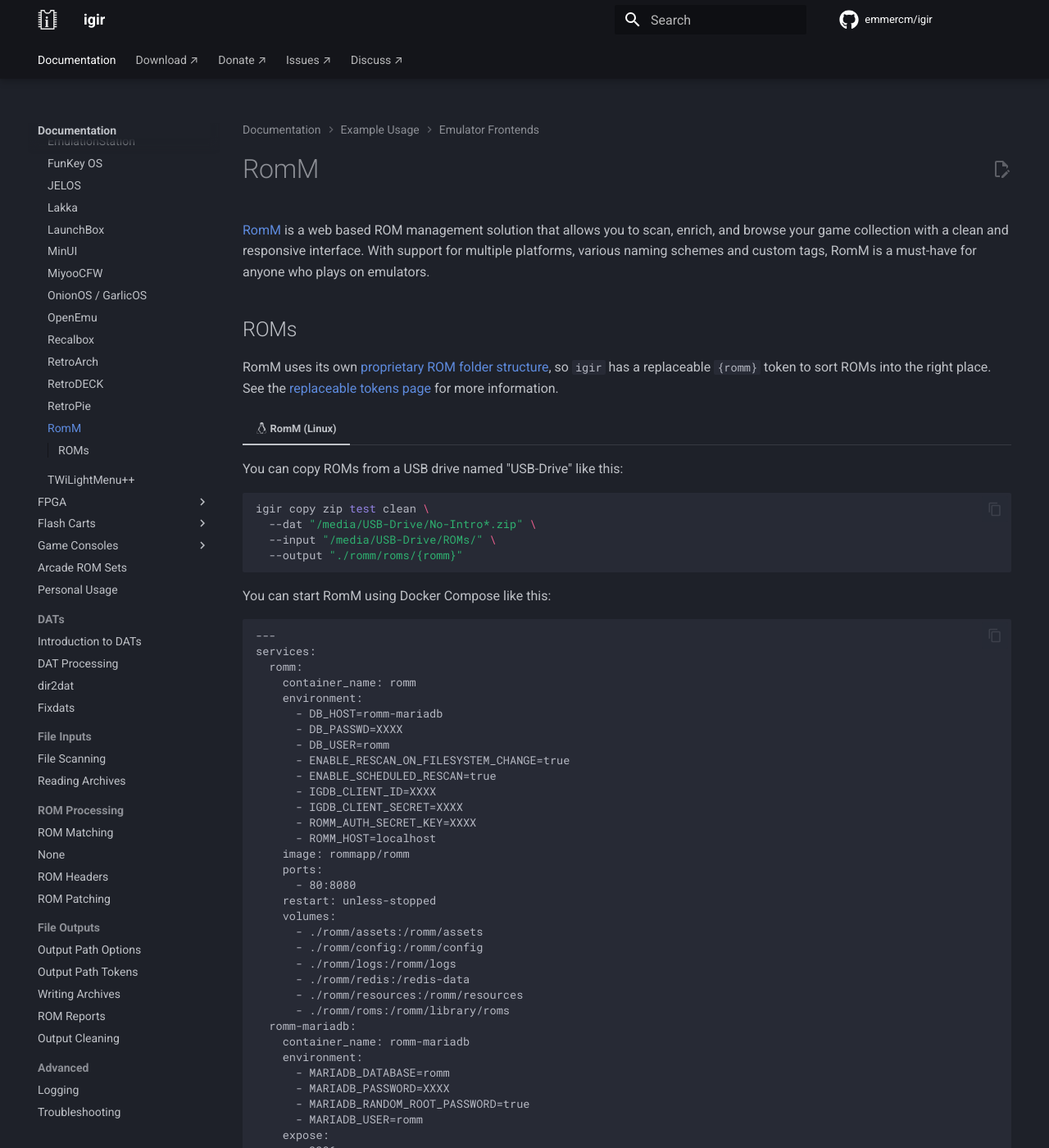
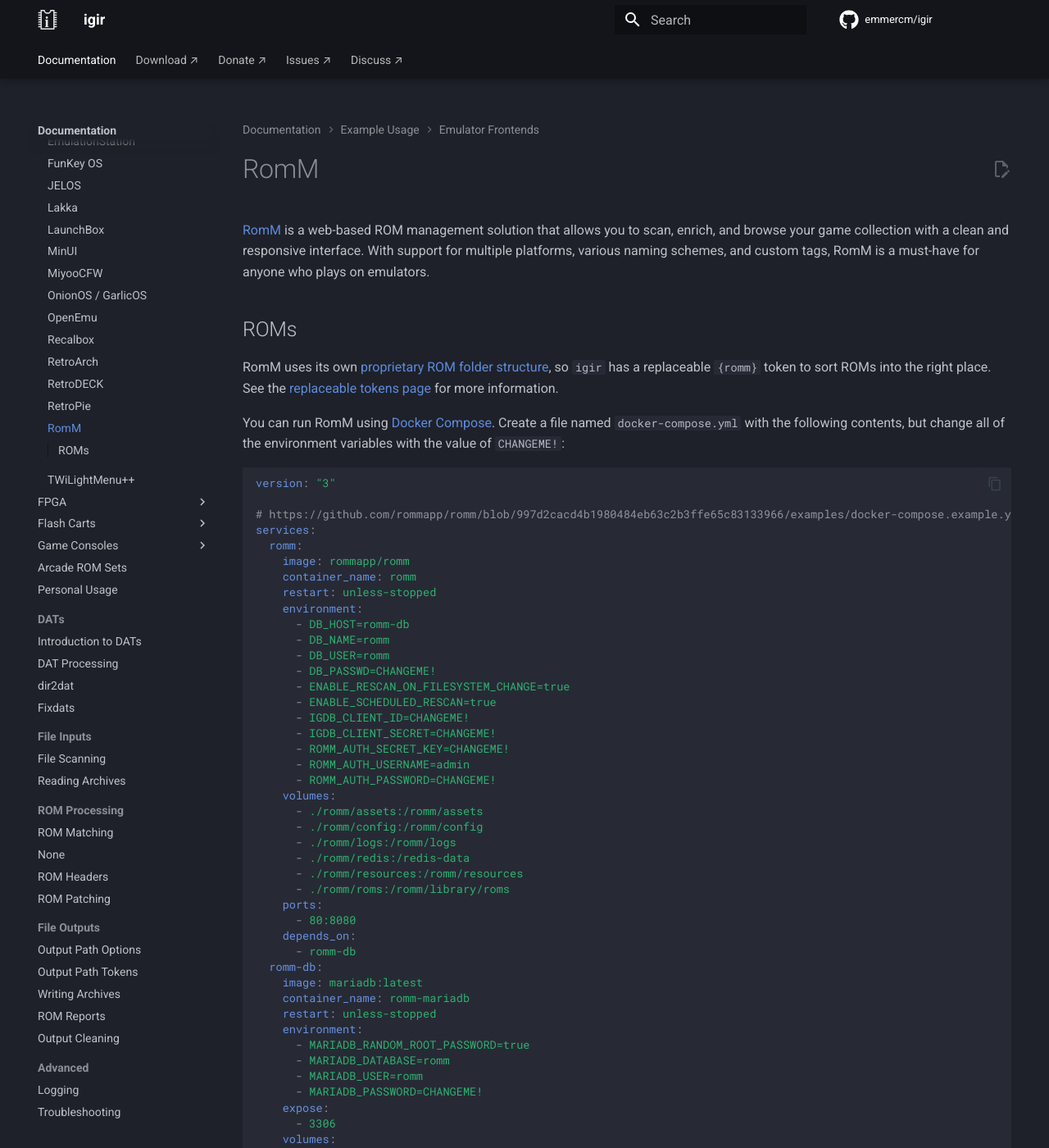
Before and after one commit to emmercm/igir, an MkDocs documentation site: the page built from docs/usage/desktop/romm.md, in a window 1280 px wide and 1400 px high. Shown: the whole window at 82% size. Built offline with MkDocs 1.6.1 and Material for MkDocs 9.7.7, drawn with Linux system fonts in a browser that asks for light colours; comment, search, counter and statistics services are not loaded; some of the changed text lies outside the part shown.

Commit message:
Update romm.md

````diff
--- a/docs/usage/desktop/romm.md
+++ b/docs/usage/desktop/romm.md
@@ -1,61 +1,93 @@
 # RomM
 
-[RomM](https://github.com/rommapp/romm) is a web based ROM management solution that allows you to scan, enrich, and browse your game collection with a clean and responsive interface. With support for multiple platforms, various naming schemes and custom tags, RomM is a must-have for anyone who plays on emulators.
+[RomM](https://github.com/rommapp/romm) is a web-based ROM management solution that allows you to scan, enrich, and browse your game collection with a clean and responsive interface. With support for multiple platforms, various naming schemes, and custom tags, RomM is a must-have for anyone who plays on emulators.
 
 ## ROMs
 
 RomM uses its own [proprietary ROM folder structure](https://github.com/rommapp/romm/wiki/Supported-Platforms), so `igir` has a replaceable `{romm}` token to sort ROMs into the right place. See the [replaceable tokens page](../../output/tokens.md) for more information.
 
-=== ":simple-linux: RomM (Linux)"
+You can run RomM using [Docker Compose](https://docs.docker.com/compose/). Create a file named `docker-compose.yml` with the following contents, but change all of the environment variables with the value of `CHANGEME!`:
 
-    You can copy ROMs from a USB drive named "USB-Drive" like this:
+```yaml
+version: "3"
 
-    ```shell
-    igir copy zip test clean \
-      --dat "/media/USB-Drive/No-Intro*.zip" \
-      --input "/media/USB-Drive/ROMs/" \
-      --output "./romm/roms/{romm}"
-    ```
+# https://github.com/rommapp/romm/blob/997d2cacd4b1980484eb63c2b3ffe65c83133966/examples/docker-compose.example.yml
+services:
+  romm:
+    image: rommapp/romm
+    container_name: romm
+    restart: unless-stopped
+    environment:
+      - DB_HOST=romm-db
+      - DB_NAME=romm
+      - DB_USER=romm
+      - DB_PASSWD=CHANGEME!
+      - ENABLE_RESCAN_ON_FILESYSTEM_CHANGE=true
+      - ENABLE_SCHEDULED_RESCAN=true
+      - IGDB_CLIENT_ID=CHANGEME!
+      - IGDB_CLIENT_SECRET=CHANGEME!
+      - ROMM_AUTH_SECRET_KEY=CHANGEME!
+      - ROMM_AUTH_USERNAME=admin
+      - ROMM_AUTH_PASSWORD=CHANGEME!
+    volumes:
+      - ./romm/assets:/romm/assets
+      - ./romm/config:/romm/config
+      - ./romm/logs:/romm/logs
+      - ./romm/redis:/redis-data
+      - ./romm/resources:/romm/resources
+      - ./romm/roms:/romm/library/roms
+    ports:
+      - 80:8080
+    depends_on:
+      - romm-db
+  romm-db:
+    image: mariadb:latest
+    container_name: romm-mariadb
+    restart: unless-stopped
+    environment:
+      - MARIADB_RANDOM_ROOT_PASSWORD=true
+      - MARIADB_DATABASE=romm
+      - MARIADB_USER=romm
+      - MARIADB_PASSWORD=CHANGEME!
+    expose:
+      - 3306
+    volumes:
+      - ./romm-db:/var/lib/mysql
+```
 
-    You can start RomM using Docker Compose like this:
+then, run Docker Compose as you would with any other config:
 
-    ```
-    ---
-    services:
-      romm:
-        container_name: romm
-        environment:
-          - DB_HOST=romm-mariadb
-          - DB_PASSWD=XXXX
-          - DB_USER=romm
-          - ENABLE_RESCAN_ON_FILESYSTEM_CHANGE=true
-          - ENABLE_SCHEDULED_RESCAN=true
-          - IGDB_CLIENT_ID=XXXX
-          - IGDB_CLIENT_SECRET=XXXX
-          - ROMM_AUTH_SECRET_KEY=XXXX
-          - ROMM_HOST=localhost
-        image: rommapp/romm
-        ports:
-          - 80:8080
-        restart: unless-stopped
-        volumes:
-          - ./romm/assets:/romm/assets
-          - ./romm/config:/romm/config
-          - ./romm/logs:/romm/logs
-          - ./romm/redis:/redis-data
-          - ./romm/resources:/romm/resources
-          - ./romm/roms:/romm/library/roms
-      romm-mariadb:
-        container_name: romm-mariadb
-        environment:
-          - MARIADB_DATABASE=romm
-          - MARIADB_PASSWORD=XXXX
-          - MARIADB_RANDOM_ROOT_PASSWORD=true
-          - MARIADB_USER=romm
-        expose:
-          - 3306
-        image: mariadb
-        restart: unless-stopped
-        volumes:
-          - ./romm-mariadb:/var/lib/mysql
-    ```
+```shell
+docker compose up
+```
+
+This will create all of the local directories necessary. On your host machine (not from inside the container) you can sort your ROMs into the correct directories like this:
+
+=== ":simple-windowsxp: Windows"
+
+```batch
+igir copy zip test clean ^
+  --dat "No-Intro*.zip" ^
+  --input "ROMs\" ^
+  --output "romm\roms\{romm}"
+```
+
+=== ":simple-apple: macOS"
+
+
+```shell
+igir copy zip test clean \
+  --dat "No-Intro*.zip" \
+  --input "ROMs/" \
+  --output "romm/roms/{romm}"
+```
+
+=== ":simple-linux: Linux"
+
+
+```shell
+igir copy zip test clean \
+  --dat "No-Intro*.zip" \
+  --input "ROMs/" \
+  --output "romm/roms/{romm}"
+```
````
